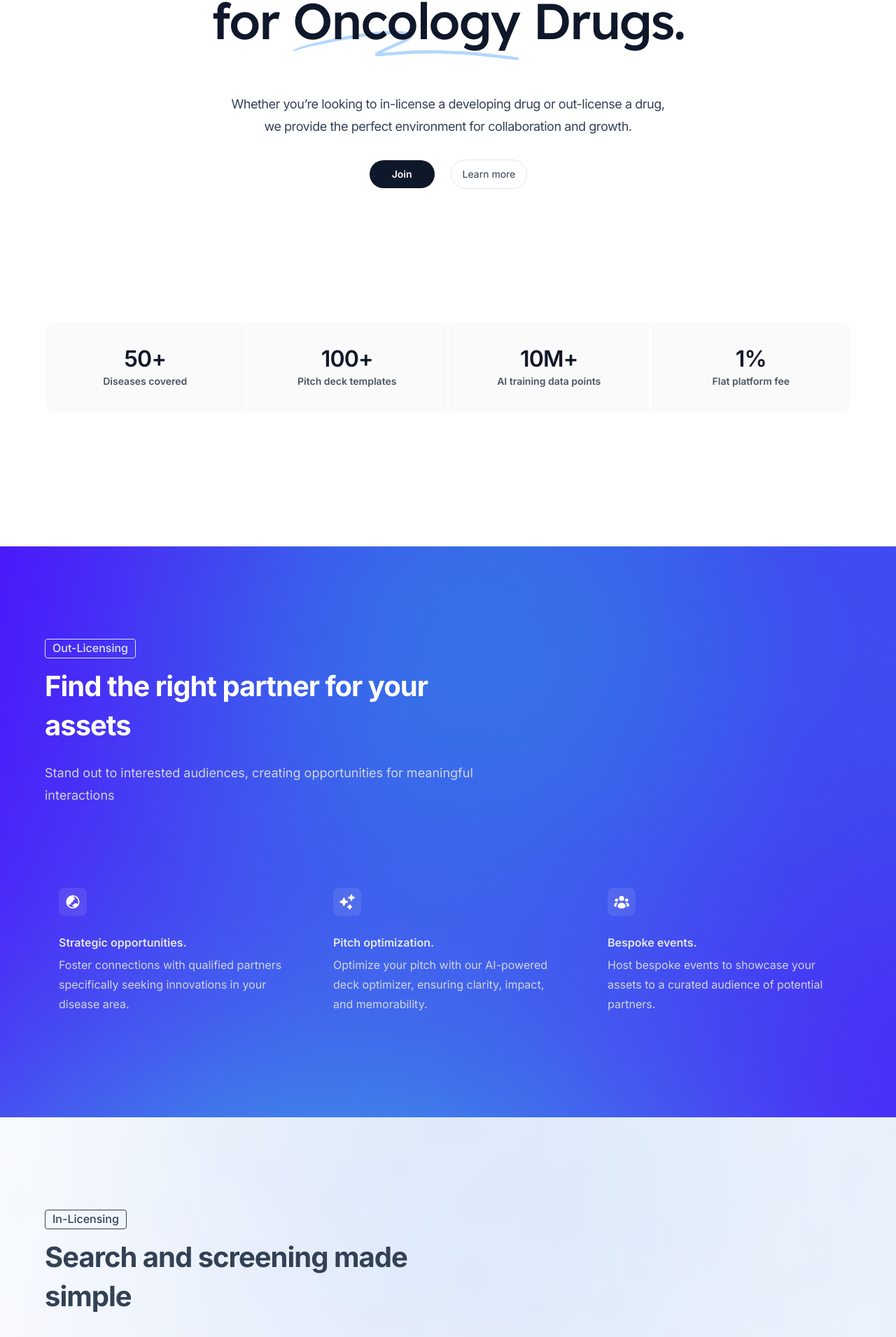
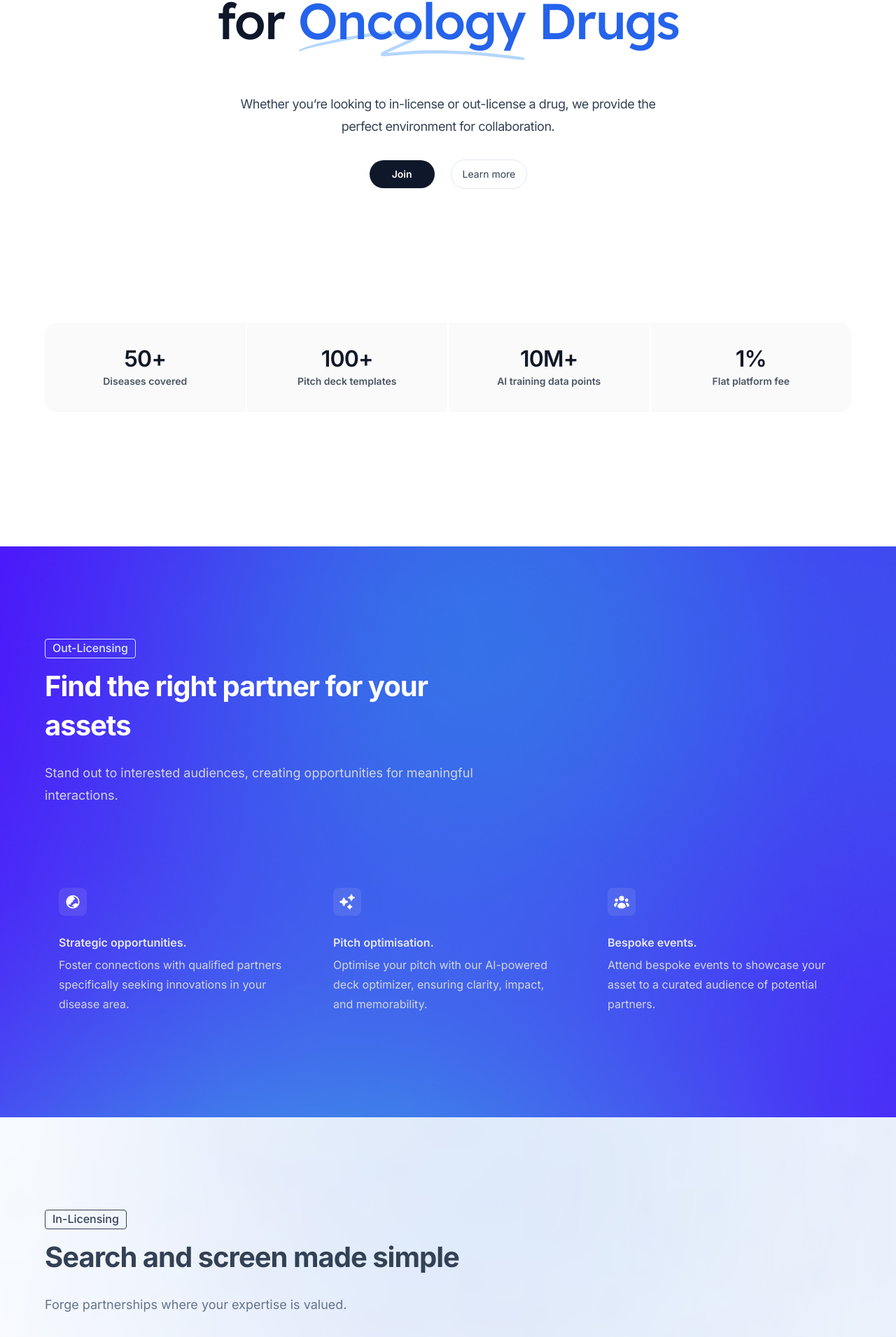
Before and after one commit to AhmedAGadir/gapbio-landing-page, a Next.js app: page / in a window 1280 px wide. Shown: the part 337-2248 px from the top of the page at 70% size. Built offline with nearby package versions, Linux system fonts and the light colour scheme.

Commit message:
requested changes

```diff
--- a/src/components/Faqs.jsx
+++ b/src/components/Faqs.jsx
@@ -6,53 +6,36 @@ import backgroundImage from '@/images/background-faqs.jpg'
 const faqs = [
   [
     {
-      question: 'Does TaxPal handle VAT?',
+      question: 'Does Gap Bio support Medtech products?',
       answer:
-        'Well no, but if you move your company offshore you can probably ignore it.',
+        'Currently, we specialise in oncology drugs, with plans to expand into medtech soon.',
     },
     {
-      question: 'Can I pay for my subscription via purchase order?',
-      answer: 'Absolutely, we are happy to take your money in all forms.',
+      question: 'Does Gap Bio operate in other therapeutic areas?',
+      answer:
+        'While our primary focus is oncology, we aim to encompass all therapeutic areas in the future.',
     },
     {
-      question: 'How do I apply for a job at TaxPal?',
+      question: 'How does the Deck Optimiser function?',
       answer:
-        'We only hire our customers, so subscribe for a minimum of 6 months and then let’s talk.',
+        'Upload your .pptx file, and our Deck Optimiser will use specialised models to score and, if you choose, enhance your pitch deck on our platform.',
     },
   ],
   [
     {
-      question: 'What was that testimonial about tax fraud all about?',
+      question: 'How is user data protected and kept confidential?',
       answer:
-        'TaxPal is just a software application, ultimately your books are your responsibility.',
+        'We implement strict, multi-layered security protocols and continuous monitoring to assure robust data protection and confidentiality.',
     },
     {
-      question:
-        'TaxPal sounds horrible but why do I still feel compelled to purchase?',
+      question: 'What future enhancements are planned for Gap Bio?',
       answer:
-        'This is the power of excellent visual design. You just can’t resist it, no matter how poorly it actually functions.',
+        'Expect expansions into various therapeutic areas and innovative tech to simplify the licensing process—stay tuned!',
     },
     {
-      question:
-        'I found other companies called TaxPal, are you sure you can use this name?',
+      question: "Who can benefit from Gap Bio's service?",
       answer:
-        'Honestly not sure at all. We haven’t actually incorporated or anything, we just thought it sounded cool and made this website.',
-    },
-  ],
-  [
-    {
-      question: 'How do you generate reports?',
-      answer:
-        'You just tell us what data you need a report for, and we get our kids to create beautiful charts for you using only the finest crayons.',
-    },
-    {
-      question: 'Can we expect more inventory features?',
-      answer: 'In life it’s really better to never expect anything at all.',
-    },
-    {
-      question: 'I lost my password, how do I get into my account?',
-      answer:
-        'Send us an email and we will send you a copy of our latest password spreadsheet so you can find your information.',
+        'Companies actively pursuing in-licensing or out-licensing partnerships for oncology drugs.',
     },
   ],
 ]
--- a/src/components/Footer.jsx
+++ b/src/components/Footer.jsx
@@ -46,7 +46,7 @@ export function Footer() {
             </Link>
           </div>
           <p className="mt-6 text-sm text-slate-500 sm:mt-0">
-            Copyright &copy; {new Date().getFullYear()} TaxPal. All rights
+            Copyright &copy; {new Date().getFullYear()} GapBio. All rights
             reserved.
           </p>
         </div>
--- a/src/components/Hero.jsx
+++ b/src/components/Hero.jsx
@@ -43,9 +43,9 @@ export function Hero() {
   return (
     <Container className="pb-16 pt-20 text-center lg:pt-32">
       <h1 className="mx-auto max-w-4xl font-display text-5xl font-medium tracking-tight text-slate-900 sm:text-7xl">
-        The <span className="text-blue-600">Partnering Platform</span> for{' '}
+        The Partnering Platform for{' '}
+        <span className=" text-blue-600">
           <span className="relative whitespace-nowrap">
-          {' '}
             <svg
               aria-hidden="true"
               viewBox="0 0 418 42"
@@ -56,11 +56,12 @@ export function Hero() {
             </svg>
             <span className="relative">Oncology</span>
           </span>{' '}
-        Drugs.
+          Drugs
+        </span>
       </h1>
       <p className="mx-auto mt-16 max-w-2xl text-lg tracking-tight text-slate-700">
-        Whether you’re looking to in-license a developing drug or out-license a
-        drug, we provide the perfect environment for collaboration and growth.
+        Whether you’re looking to in-license or out-license a drug, we provide
+        the perfect environment for collaboration.
       </p>
       <div className="mt-8 flex justify-center gap-x-6">
         <Button className="px-8" href="/register">
--- a/src/components/InLicensing.jsx
+++ b/src/components/InLicensing.jsx
@@ -49,11 +49,10 @@ export function InLicensing() {
               In-Licensing
             </h2>
             <p className="mt-2 text-3xl font-bold tracking-tight text-slate-700 sm:text-4xl">
-              Search and screening made simple
+              Search and screen made simple
             </p>
             <p className="mt-6 text-lg leading-8 text-slate-500">
-              Forge partnerships where your expertise is valued and your assets
-              are prioritized
+              Forge partnerships where your expertise is valued.
             </p>
           </div>
           <div className="mx-auto mt-16 max-w-2xl sm:mt-20 lg:mt-24 lg:max-w-none">
--- a/src/components/OutLicensing.jsx
+++ b/src/components/OutLicensing.jsx
@@ -15,15 +15,15 @@ const features = [
     icon: GlobeAsiaAustraliaIcon,
   },
   {
-    name: 'Pitch optimization.',
+    name: 'Pitch optimisation.',
     description:
-      'Optimize your pitch with our AI-powered deck optimizer, ensuring clarity, impact, and memorability.',
+      'Optimise your pitch with our AI-powered deck optimizer, ensuring clarity, impact, and memorability.',
     icon: SparklesIcon,
   },
   {
     name: 'Bespoke events.',
     description:
-      'Host bespoke events to showcase your assets to a curated audience of potential partners.',
+      'Attend bespoke events to showcase your asset to a curated audience of potential partners.',
     icon: UserGroupIcon,
   },
 ]
@@ -53,7 +53,7 @@ export function OutLicensing() {
             </p>
             <p className="mt-6 text-lg leading-8 text-gray-300">
               Stand out to interested audiences, creating opportunities for
-              meaningful interactions
+              meaningful interactions.
             </p>
           </div>
           <div className="mx-auto mt-16 max-w-2xl sm:mt-20 lg:mt-24 lg:max-w-none">
```
Lines whose indentation alone changed are shown as unchanged.
